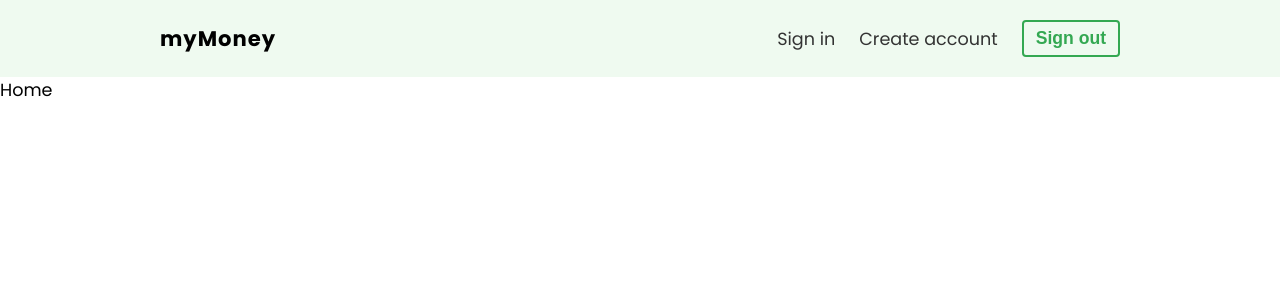
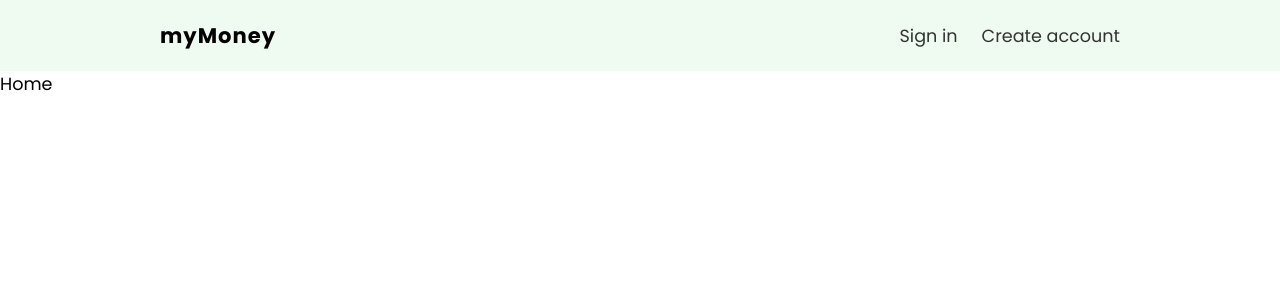
Before and after one commit to itsAshish01/my-money, a React (Create React App) app: page / in a window 1280 px wide. Shown: the top 300 px of the page. Built offline with nearby package versions, Linux system fonts and the light colour scheme.

Commit message:
Conditionally render Navbar links acc to user state.

```diff
--- a/src/components/Navbar.js
+++ b/src/components/Navbar.js
@@ -1,24 +1,36 @@
 import { Link } from 'react-router-dom';
 import styles from './Navbar.module.css';
 import { useLogout } from '../hooks/useLogout';
+import { useAuthContext } from '../hooks/useAuthContext';
 
 const Navbar = () => {
   const { logout } = useLogout();
+  const { user } = useAuthContext();
+
   return (
     <nav className={styles.navbar}>
       <ul>
         <li className={styles.title}>myMoney</li>
+        {!user && (
+          <>
             <li>
               <Link to='/login'>Sign in</Link>
             </li>
             <li>
               <Link to='/signup'>Create account</Link>
             </li>
+          </>
+        )}
+        {user && (
+          <>
+            <li>hello, {user.displayName}</li>
             <li>
               <button className='btn' onClick={logout}>
                 Sign out
               </button>
             </li>
+          </>
+        )}
       </ul>
     </nav>
   );
```
Lines whose indentation alone changed are shown as unchanged.
